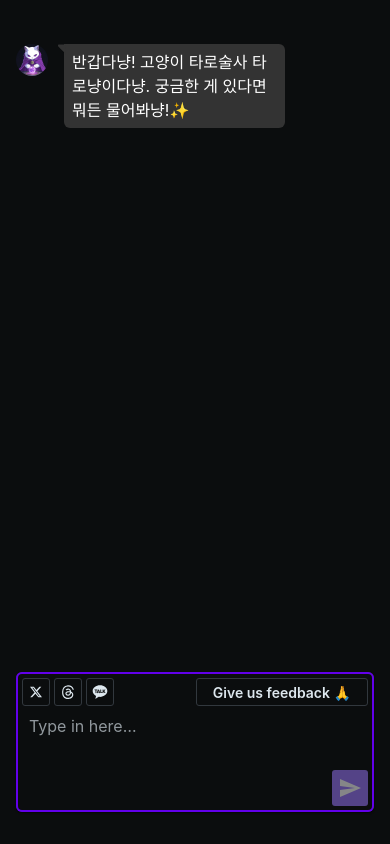
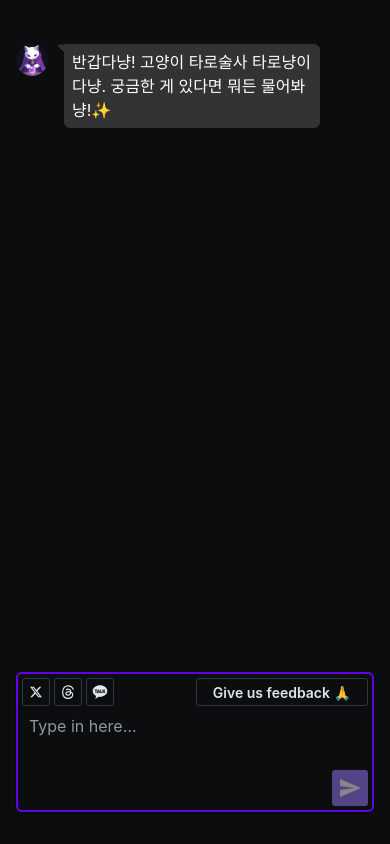
Before and after one commit to Jxxunnn/nextjs-taro-demo, a Next.js app: page /chat in a window 390 px wide. Built offline with nearby package versions, Linux system fonts and the light colour scheme.

Commit message:
feat: 모바일 말풍선 너비를 75%에서 85%로 넓힘

```diff
--- a/src/app/chat/_components/ChatList/index.tsx
+++ b/src/app/chat/_components/ChatList/index.tsx
@@ -22,7 +22,7 @@ export default function ChatList({ chatList }: ChatListProps) {
             key={chat.id}
             alignSelf="flex-end"
             maxWidth={{
-              xs: '75%',
+              xs: '85%',
               sm: '75%',
             }}
             width="fit-content"
@@ -34,7 +34,7 @@ export default function ChatList({ chatList }: ChatListProps) {
           <Box
             key={chat.id}
             maxWidth={{
-              xs: '75%',
+              xs: '85%',
               sm: '75%',
             }}
             width="fit-content"
```
